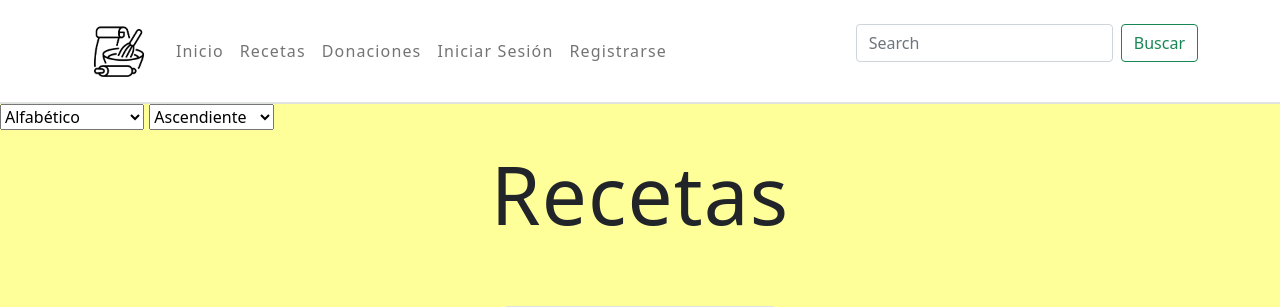
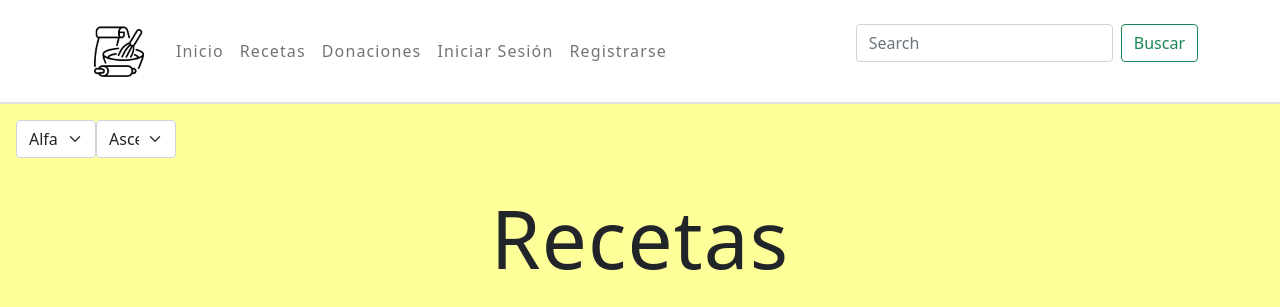
Before and after one commit to 0horane/Forus, a PHP site: page /Forus/recetas.php in a window 1280 px wide. Shown: the top 307 px of the page. Run offline with PHP 8.4, Linux system fonts and the light colour scheme; data comes from the database, SQL or seed files in the repository.

Commit message:
Arreglado el pointer del paginador y sigo trabajando en el select de los mismos
Former-commit-id: 6195f29cdb15633a9152e5ee6e3f43876576810b

```diff
--- a/recetas.php
+++ b/recetas.php
@@ -21,6 +21,17 @@ require_once 'partials/starfunc.php';
 	#cartita img{
 		margin-top: 10px;
 	}
+	.page-item{
+		cursor: pointer;
+	}
+	.selects{
+		width: 15%;
+	}
+	.selects form{
+		display: flex;
+		justify-content: space-between;
+	}
+
 </style>
 <body>
 
@@ -39,26 +50,27 @@ require_once 'partials/starfunc.php';
   </script>
 
     <?php include 'partials/header.php'?>
-
-	<form>
-		<select id="condition" name="condition" onchange="updateCards ()">
+	<div class="selects">
+		<form class="p-3">
+			<select id="condition" name="condition" onchange="updateCards ()" class="form-select">
 				<option value='a'>Alfabético</option>
 				<option value='c'>Cronológico</option>
 				<option value='f'>Por Favoritos</option>
 				<option value='v'>Por Vistas</option>
 				<option value='p'>Por Popularidad</option>
 			</select>
-		<select id="direction" name="direction" onchange="updateCards ()">
+			<select id="direction" name="direction" onchange="updateCards ()" class="form-select">
 				<option value='a'>Ascendiente</option>
 				<option value='d'>Descendiente</option>
 
 			</select>
 		</form>
+	</div>
 
     <div id="container" class="container">
 		<div class = "container mt-3">
 			<h1 class ="display-1 text-center">Recetas</h1>
-			<div id="cardbox" class = "row mt-5">
+			<div id="cardbox" class = "row mt-3">
 
 
 			</div>
@@ -101,7 +113,7 @@ require_once 'partials/starfunc.php';
 							startpage=0;
 						}
 
-						str+= `<div class='container rounded mt-3' >
+						str+= `<div id = "paginator" class='container rounded mt-2' >
 							<div class="row">
 								<div class="col-12">
 									<ul class="pagination dp-flex justify-content-center">
```
Lines whose indentation alone changed are shown as unchanged.
